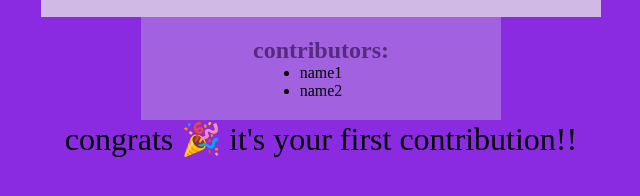
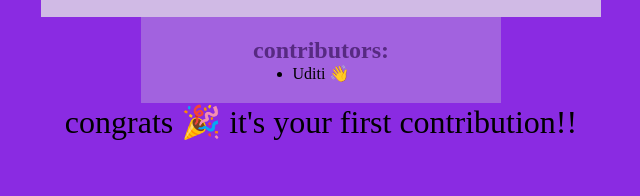
Before and after one commit to warriorBunny013/Your-First-Contribution, a plain HTML site: page index.html in a window 1280 px wide. Shown: the part 114-310 px from the top of the page, without its empty margins (319-959 px from the left). Drawn offline with Linux system fonts and the light colour scheme.

Commit message:
myfirsteverconmmit

```diff
--- a/index.html
+++ b/index.html
@@ -15,8 +15,7 @@
     <div class="contributors">
         <h2>contributors: </h2>
         <ul>
-          <li>name1</li>
-          <li>name2</li>
+          <li>Uditi 👋</li>
         </ul>
     </div>
 
```
